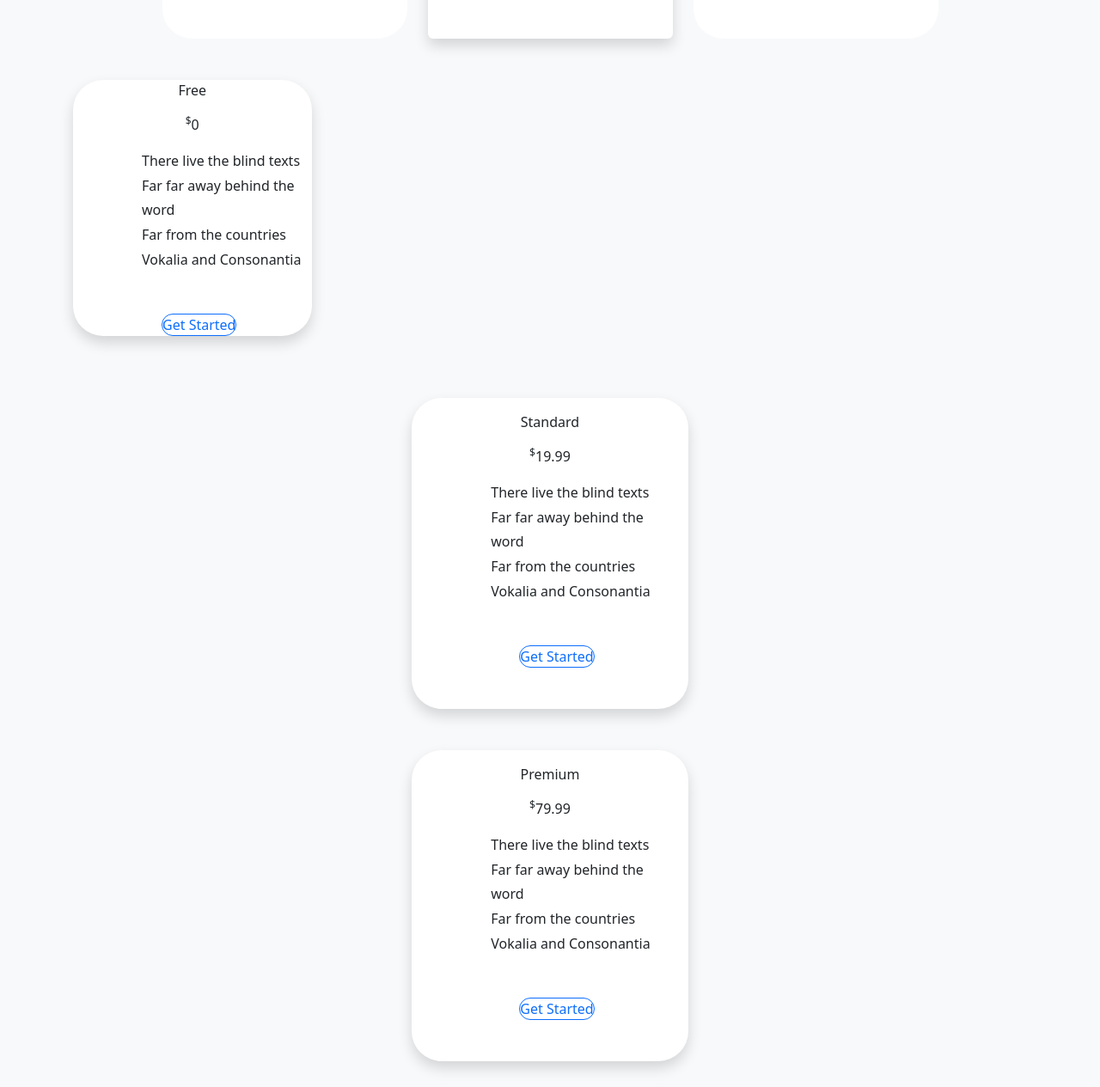
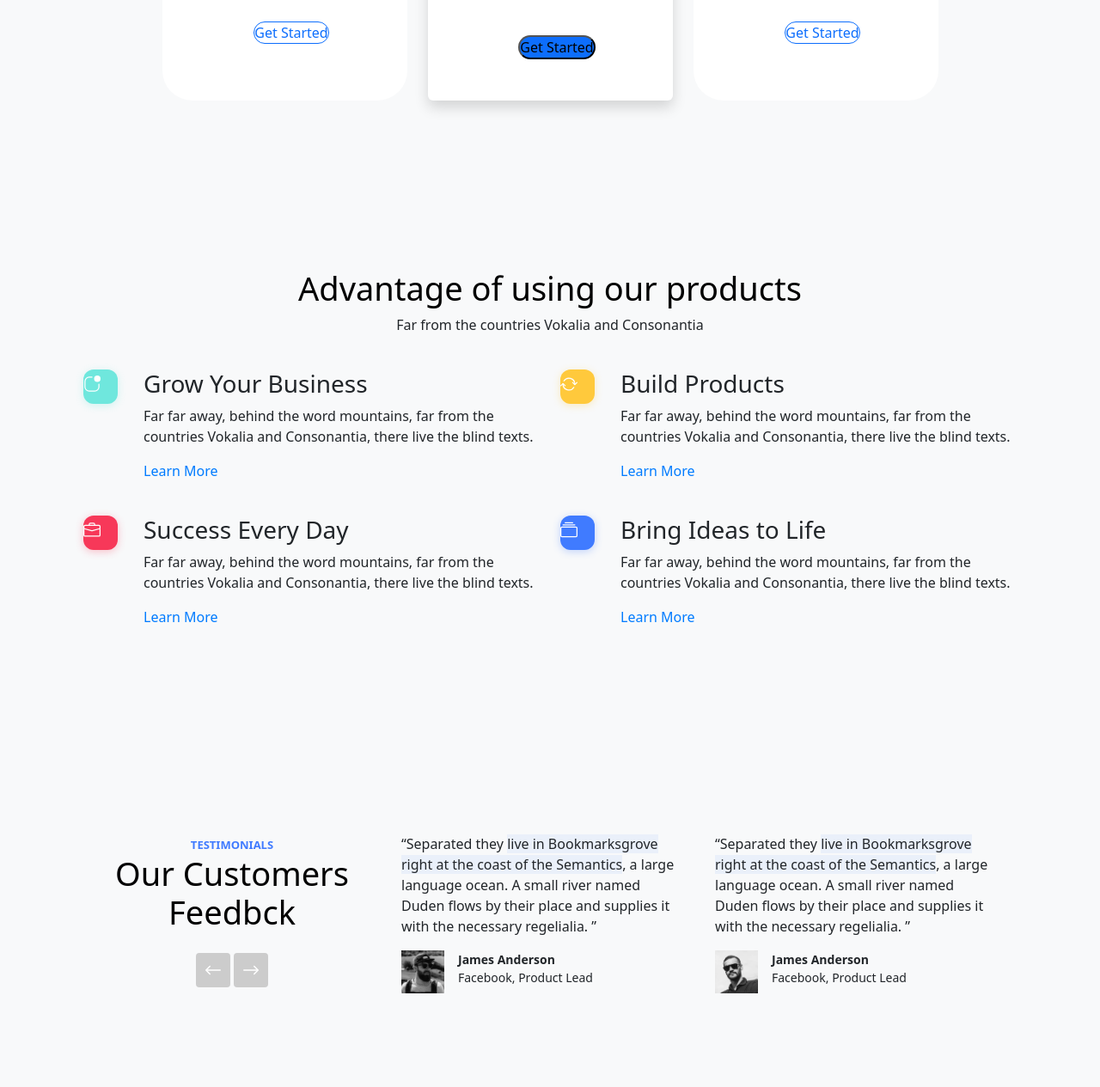
Before and after one commit to ayeshamisal/portfolia-1, a plain HTML site: page index.html in a window 1280 px wide. Shown: the part 2691-3956 px from the top of the page at 86% size. Drawn offline with nearby package versions, Linux system fonts and the light colour scheme; a web font is replaced by a local one.

Commit message:
initial commit

```diff
--- a/index.html
+++ b/index.html
@@ -256,7 +256,7 @@
 
       </div>
      </div>
-
+     <br><br><br>
 <!--5part-->
   <div class="container-fluid" style="background-color: #f8f9fa">
       <div class="container " style="background-color: #f8f9fa">
@@ -315,92 +315,7 @@
             </div>
           </div>
         </div>
-
-
-          <div
-            class="col-3 my-4 shadow"
-            style="border-radius: 35px; background-color: white"
-          >
-            <span
-              class="d-block plan offer text-center my-3 rounded-pill font"
-              >Free</span
-            >
-            <span class=" text-center d-block"
-              ><sup>$</sup><span>0</span></span
-            >
-            <ul class="mt-3 ms-5">
-              <li>There live the blind texts</li>
-              <li>Far far away behind the word</li>
-              <li>Far from the countries Vokalia and Consonantia</li>
-            </ul>
-            <div class="d-flex justify-content-center my-5">
-              <button
-                class="ms-3 bg-white border border-primary text-primary  rounded-pill"
-              >
-                Get Started
-              </button>
-            </div>
-          </div>
-        </div>
-
-        <div class="row justify-content-lg-around">
-
-          <div
-            class="col-3 my-4 shadow"
-            style="border-radius: 35px; background-color: white"
-          >
-            <span
-              class="d-block plan offer text-center my-3 rounded-pill font"
-              >Standard</span
-            >
-            <span class=" text-center d-block"
-              ><sup>$</sup><span>19.99</span></span
-            >
-            <ul class="mt-3 ms-5">
-              <li>There live the blind texts</li>
-              <li>Far far away behind the word</li>
-              <li>Far from the countries Vokalia and Consonantia</li>
-            </ul>
-            <div class="d-flex justify-content-center my-5">
-              <button
-                class="ms-3 bg-white border border-primary text-primary  rounded-pill"
-              >
-                Get Started
-              </button>
-            </div>
-          </div>
-        </div>
-        <div class="row justify-content-lg-around">
-
-          <div
-            class="col-3 my-4 shadow"
-            style="border-radius: 35px; background-color: white"
-          >
-            <span
-              class="d-block plan offer text-center my-3 rounded-pill font"
-              >Premium</span
-            >
-            <span class=" text-center d-block"
-              ><sup>$</sup><span>79.99</span></span
-            >
-            <ul class="mt-3 ms-5">
-              <li>There live the blind texts</li>
-              <li>Far far away behind the word</li>
-              <li>Far from the countries Vokalia and Consonantia</li>
-            </ul>
-            <div class="d-flex justify-content-center my-5">
-              <button
-                class="ms-3 bg-white border border-primary text-primary  rounded-pill"
-              >
-                Get Started
-              </button>
-            </div>
-          </div>
-        </div>-->
-
-      </div>
-
-    </div>
+        <br><br><br>
     <!--6 part-->
     <div class="untree_co-section">
       <div class="container">
```
